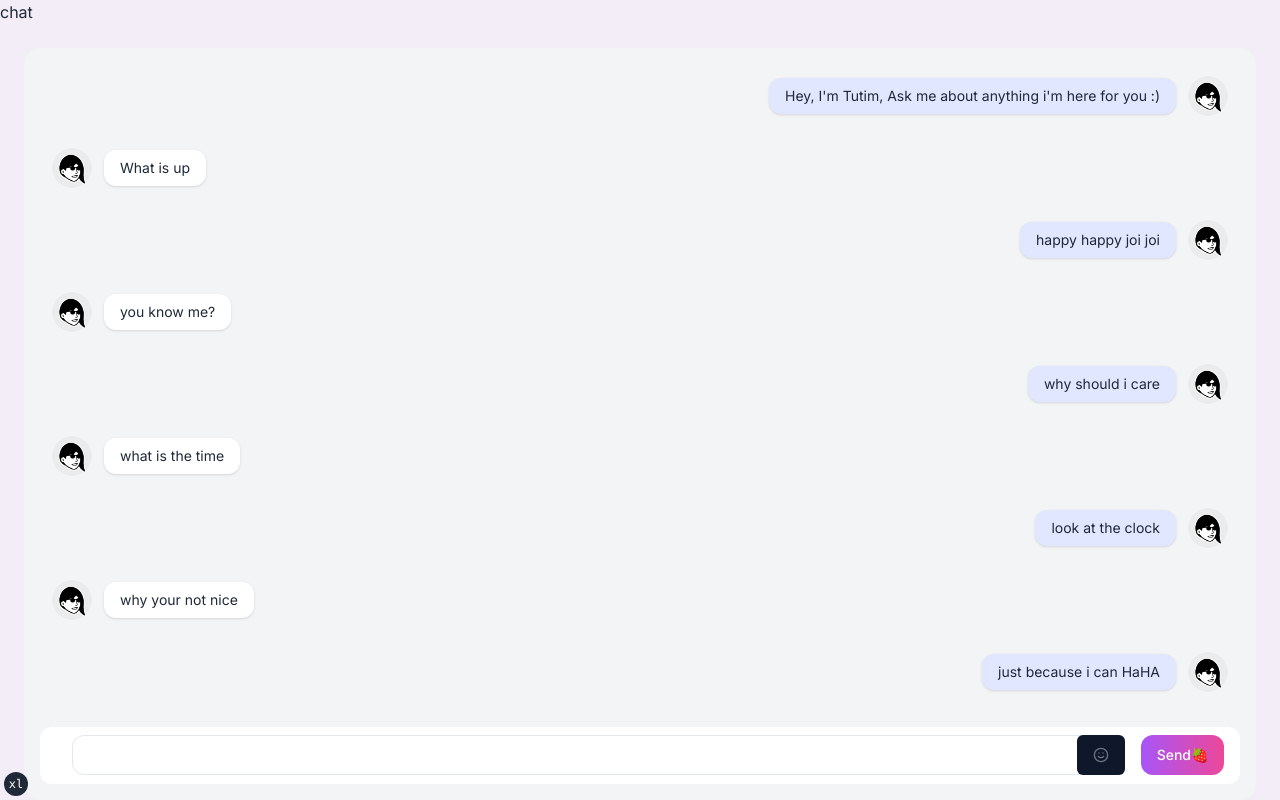
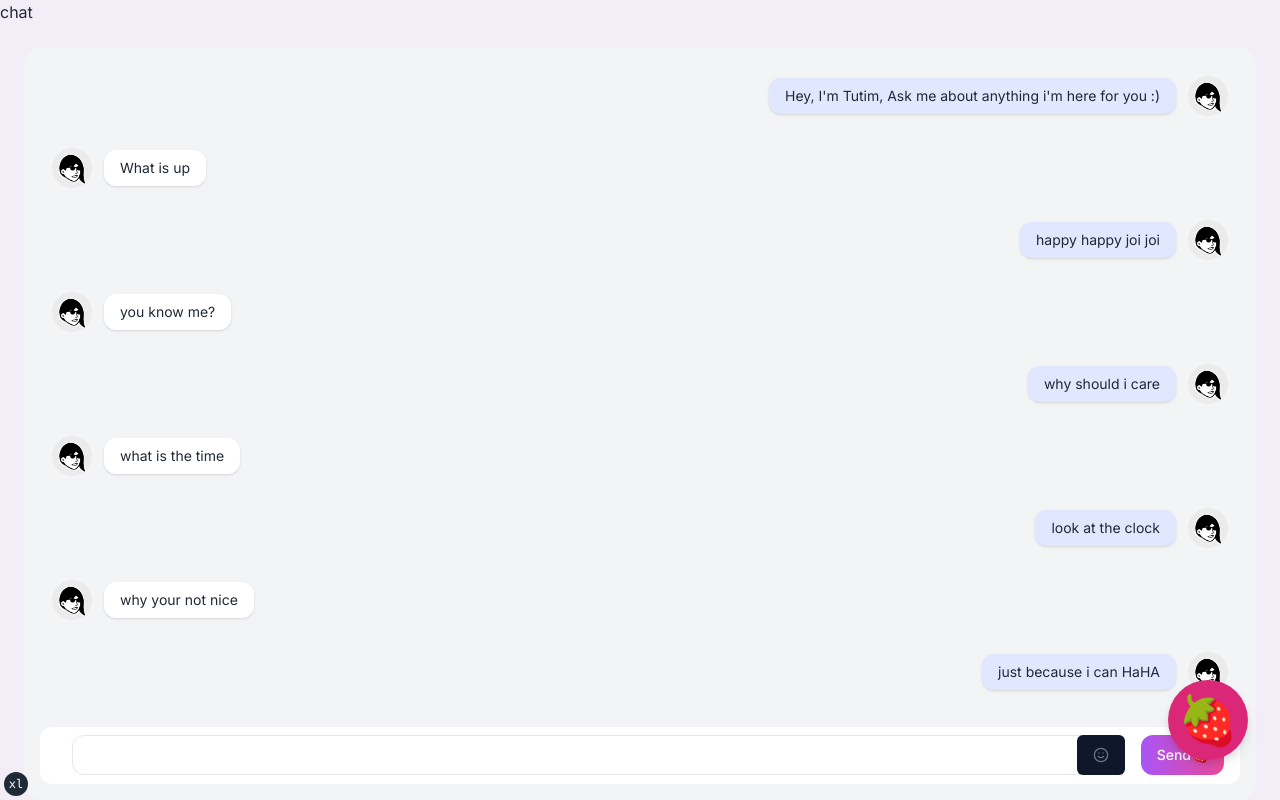
Before and after one commit to eylonmiz/tutim-frontend, a Next.js app in the folder frontend/portal/: page /chatbot in a window 1280 px wide. Built offline with nearby package versions, Linux system fonts and the light colour scheme.

Commit message:
feat(pop up btn): add pop up button style and wraps in dialog pop up

```diff
--- /dev/null
+++ b/frontend/portal/app/chatbot/components/popUpChat/ChatbotPopUp.tsx
@@ -0,0 +1,32 @@
+import React from "react"
+
+import {
+  Dialog,
+  DialogContent,
+  DialogDescription,
+  DialogFooter,
+  DialogHeader,
+  DialogTitle,
+  DialogTrigger,
+} from "@/components/ui/dialog"
+
+import ChatBot from "../ChatBot"
+import StickyButton from "./StickyButton"
+
+const ChatbotPopUp = () => {
+  return (
+    <Dialog>
+      <DialogTrigger asChild>
+        <StickyButton />
+      </DialogTrigger>
+      <DialogContent className="sm:max-w-[425px]">
+        <DialogHeader>
+          <DialogTitle>Tutim</DialogTitle>
+        </DialogHeader>
+        <ChatBot />
+      </DialogContent>
+    </Dialog>
+  )
+}
+
+export default ChatbotPopUp
--- /dev/null
+++ b/frontend/portal/app/chatbot/components/popUpChat/StickyButton.tsx
@@ -0,0 +1,16 @@
+import React from "react"
+
+import { Button } from "@/components/ui/button"
+
+const StickyButton = () => {
+  return (
+    <Button
+      title="Chatbot"
+      className="z-90 fixed bottom-10 right-8 flex h-20 w-20 items-center justify-center rounded-full bg-pink-600 text-5xl drop-shadow-lg duration-300 hover:animate-bounce hover:bg-pink-700 hover:drop-shadow-2xl"
+    >
+      🍓
+    </Button>
+  )
+}
+
+export default StickyButton
--- a/frontend/portal/app/chatbot/layout.tsx
+++ b/frontend/portal/app/chatbot/layout.tsx
@@ -1,4 +1,6 @@
 import React from "react"
+
+import ChatbotPopUp from "./components/popUpChat/ChatbotPopUp"
 
 interface RootLayoutProps {
   children: React.ReactNode
@@ -9,6 +11,7 @@ export default function ChatBotLayout({ children }: RootLayoutProps) {
     <div className="flex h-screen items-center justify-center overflow-hidden bg-[#f2edf7] text-gray-800">
       <div className="flex h-full w-full flex-row overflow-x-hidden">
         {children}
+        <ChatbotPopUp />
       </div>
     </div>
   )
```
Also changed, not shown: frontend/portal/app/chatbot/README.md.
